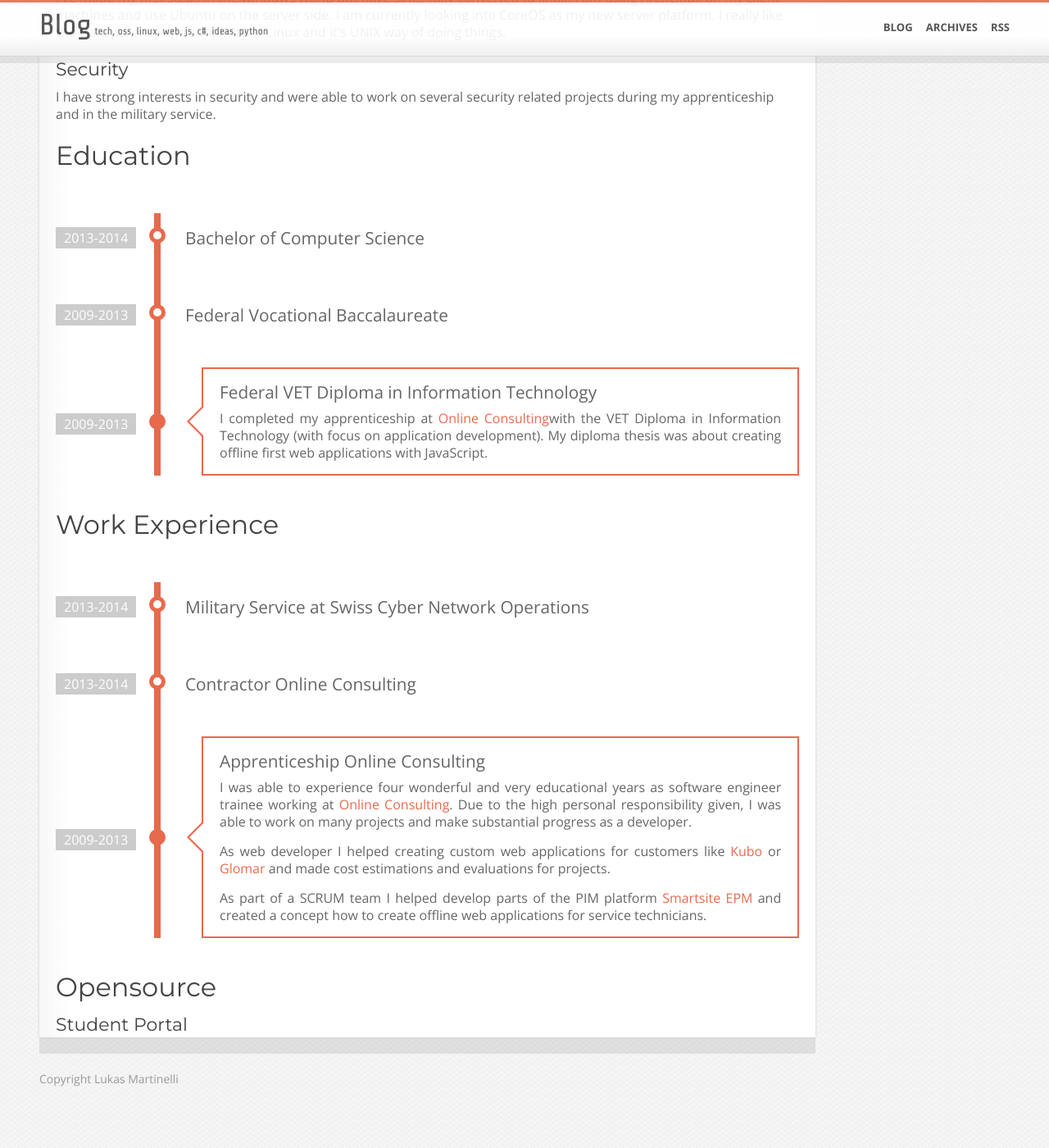
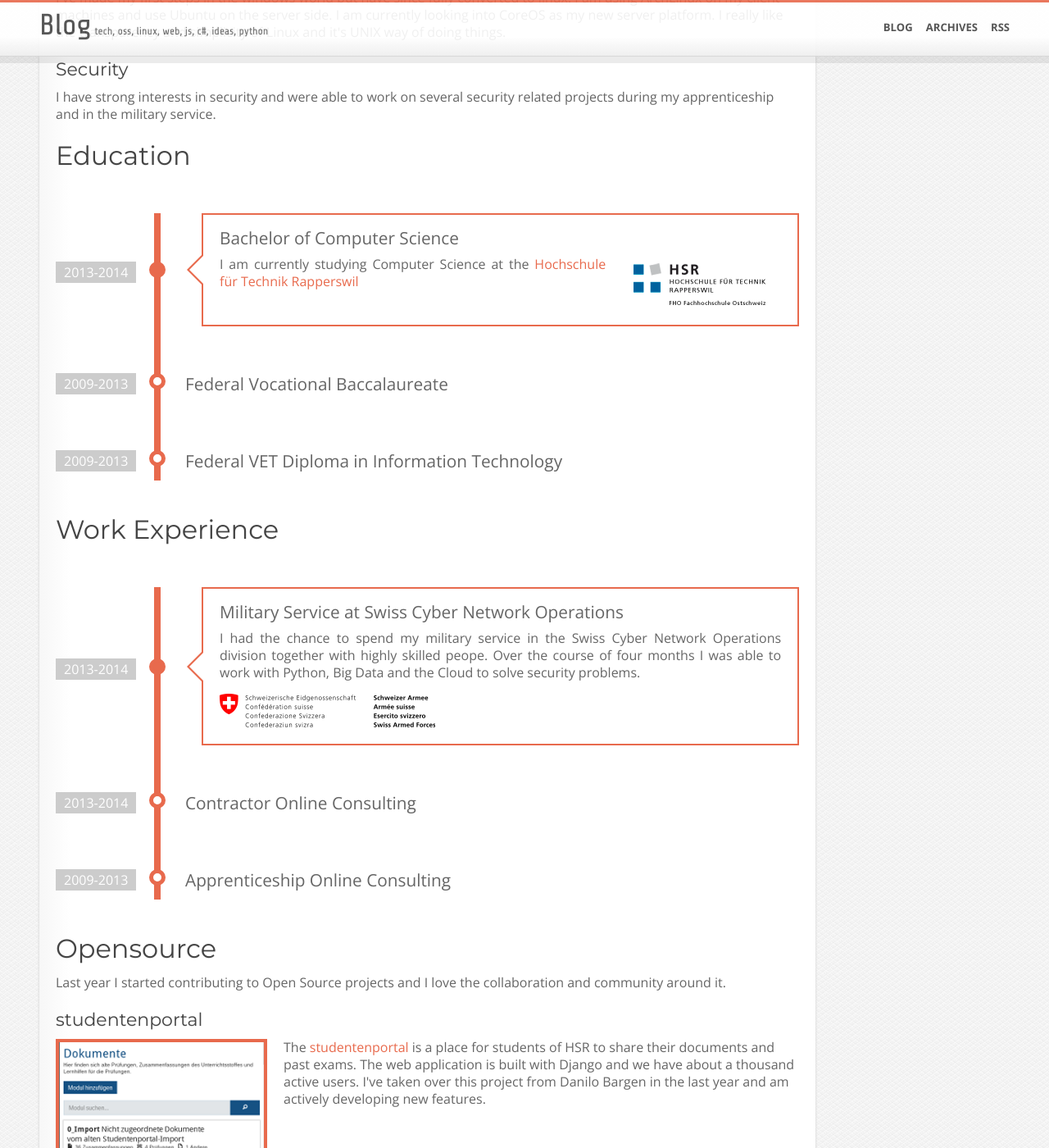
Before and after one commit to lukasmartinelli/lukasmartinelli.github.io, a Jekyll site: the page built from cv.html, in a window 1280 px wide and 1400 px high, scrolled down 1337 px. Shown: the whole window at 82% size. Built offline with Jekyll 4.4.1, drawn with Linux system fonts in a browser that asks for light colours; Markdown is read by kramdown in place of the engine named in the settings; before the commit the page ends 2680 px from its top, so only the background shows below that; some of the changed text lies outside the part shown.

Commit message:
Added information about opensource and freelancing

```diff
--- a/css/main.css
+++ b/css/main.css
@@ -529,6 +529,11 @@
   overflow: hidden;
 }
 /* line 243, ../sass/_module.scss */
+.timeline .education img {
+  float: right;
+  margin-left: 1.25em;
+}
+/* line 248, ../sass/_module.scss */
 .timeline label {
   font-size: 1.3em;
   position: absolute;
@@ -537,20 +542,20 @@
   top: 20px;
   transition: transform 0.2s linear;
 }
-/* line 252, ../sass/_module.scss */
+/* line 257, ../sass/_module.scss */
 .timeline .radio {
   display: none;
 }
-/* line 257, ../sass/_module.scss */
+/* line 262, ../sass/_module.scss */
 .timeline .radio:checked + .relative label {
   cursor: auto;
   transform: translateX(42px);
 }
-/* line 261, ../sass/_module.scss */
+/* line 266, ../sass/_module.scss */
 .timeline .radio:checked + .relative .circle {
   background: #e86a4d;
 }
-/* line 266, ../sass/_module.scss */
+/* line 271, ../sass/_module.scss */
 .timeline .radio:checked ~ .content {
   max-height: 400px;
   border-color: #e86a4d;
@@ -558,28 +563,36 @@
   transform: translateX(20px);
   transition: max-height 0.4s linear, border-color 0.5s linear, transform 0.2s linear;
 }
-/* line 272, ../sass/_module.scss */
+/* line 277, ../sass/_module.scss */
 .timeline .radio:checked ~ .content p {
   max-height: 200px;
   color: #666;
-  transition: color 0.3s linear 0.3s;
+  transition: color 0.1s linear 0.1s;
+}
+
+/* ===Image Gallery=== */
+/* line 287, ../sass/_module.scss */
+a.gallery img {
+  border: 4px solid #e86a4d;
+  margin-right: 1.25em;
+  margin-bottom: 1.25em;
 }
 
 /* ===Footer=== */
-/* line 283, ../sass/_module.scss */
+/* line 294, ../sass/_module.scss */
 footer {
   color: #999;
   font-size: 0.875em;
 }
-/* line 287, ../sass/_module.scss */
+/* line 298, ../sass/_module.scss */
 footer a {
   color: #999;
 }
-/* line 291, ../sass/_module.scss */
+/* line 302, ../sass/_module.scss */
 footer .tags {
   float: left;
 }
-/* line 292, ../sass/_module.scss */
+/* line 303, ../sass/_module.scss */
 footer .permalink {
   float: right;
 }
--- a/cv.html
+++ b/cv.html
@@ -94,6 +94,7 @@
 		    </div>
 		    <div class='content'>
 		      <p>
+              <img src="/img/hsr.gif" />
               I am currently studying Computer Science at the
               <a href="https://www.hsr.ch">Hochschule für Technik Rapperswil</a>
               </p>
@@ -108,15 +109,16 @@
 		    </div>
 		    <div class='content'>
 		      <p>
+              <img src="/img/bms.png" />
               I completed the technical FVB at
               <a href="http://www.gbssg.ch/berufsmaturitaet/bm-waehrend-der-lehre/technisch.html">GBS</a> extra occupational to my VET diploma.
-              My FVB thesis was solving the Travelling Salesman Problem with heuristic
+              My <a href="https://github.com/lukasmartinelli/tsp-idpa">FVB thesis</a> was solving the Travelling Salesman Problem with heuristic
               methods and creating a Google Maps visualization for it.
 		      </p>
 		    </div>
 		  </li>
 		  <li class='education'>
-		    <input class='radio' id="education-confederate-graduate-cs" name='educations' type='radio' checked>
+		    <input class='radio' id="education-confederate-graduate-cs" name='educations' type='radio'>
 		    <div class="relative">
 		      <label for="education-confederate-graduate-cs">Federal VET Diploma in Information Technology</label>
 		      <span class='date'>2009-2013</span>
@@ -124,6 +126,7 @@
 		    </div>
 		    <div class='content'>
 		      <p>
+              <img src="/img/fhz.png" />
               I completed my apprenticeship at <a href="">Online Consulting</a>with
               the VET Diploma in Information Technology (with focus on application
               development).
@@ -144,38 +147,44 @@
 		      <span class='circle'></span>
 		    </div>
 		    <div class='content'>
-		      <p>I had the chance to spend my military service in the Swiss Cyber
+		      <p>
+              I had the chance to spend my military service in the Swiss Cyber
               Network Operations  division together with highly skilled peope.
               Over the course of four months I was able to work with
-              Python, Big Data and the Cloud to solve security problems.</p>
+              Python, Big Data and the Cloud to solve security problems.
+              </p>
+              <p><img src="/img/swiss_military.png" /></p>
 		    </div>
 		  </li>
 		  <li class='work'>
-		    <input class='radio' id='work-ocag-freelance' name='works' type='radio' checked>
+		    <input class='radio' id='work-ocag-freelance' name='works' type='radio'>
 		    <div class="relative">
 		      <label for='work-ocag-freelance'>Contractor Online Consulting</label>
 		      <span class='date'>2013-2014</span>
 		      <span class='circle'></span>
 		    </div>
 		    <div class='content'>
-                <p>At Online Consulting I was part of the core team to develop and
+                <p>
+                At Online Consulting I was part of the core team to develop and
                 work with a custom solution for generating automated product catalogs
                 with Adobe Indesign.
                 I still work on a contract basis with Online Consulting maintaining
                 these
                 <a href="http://www.online.ch/oc/pim-ecommerce/print-kataloge-418.aspx">automated print solutions.</a>
                 </p>
+                <p><img src="/img/online.gif" /></p>
 		    </div>
 		  </li>
 		  <li class='work'>
-		    <input class='radio' id='work-ocag' name='works' type='radio' checked>
+		    <input class='radio' id='work-ocag' name='works' type='radio'>
 		    <div class="relative">
 		      <label for='work-ocag'>Apprenticeship Online Consulting</label>
 		      <span class='date'>2009-2013</span>
 		      <span class='circle'></span>
 		    </div>
 		    <div class='content'>
-                <p>I was able to experience four wonderful and very educational years
+                <p>
+                I was able to experience four wonderful and very educational years
                 as software engineer trainee working at
                 <a href="http://www.online.ch">Online Consulting</a>.
                 Due to the high personal responsibility given, I was able to
@@ -193,13 +202,47 @@
                 and created a concept how to create offline web applications
                 for service technicians.
                 </p>
+                <p><img src="/img/online.gif" /></p>
 		    </div>
 		  </li>
 		</ul>
 
 
         <h2>Opensource</h2>
+        <p>
+        Last year I started contributing to Open Source projects and I love the
+        collaboration and community around it.
+        </p>
 
-        <h3>Student Portal</h3>
+        <h3>studentenportal</h3>
+        <a class="gallery" href="http://studentenportal.ch"><img style="float:left;" src="/media/opensource/studentenportal.png"/></a>
+        <p>
+        The <a href="https://studentenportal.ch/">studentenportal</a> is a place for
+        students of HSR to share their documents and past exams.
+        The web application is built with Django and we have about a thousand
+        active users.
+        I've taken over this project from Danilo Bargen in the last year
+        and am actively developing new features.
+        </p>
+        <br clear="all"/>
+
+        <h3>Cuckoo Drive</h3>
+        <a class="gallery" href="https://github.com/lukasmartinelli/cuckoodrive"><img style="float:left;" src="/media/opensource/cuckoodrive.png"/></a>
+        <p>
+        <a href="https://github.com/lukasmartinelli/cuckoodrive">Cuckoo Drive</a> is an
+        <a href="http://lukasmartinelli.ch/idea/2014/03/11/using-the-cloud-storages-as-one-big-encrypted-disk.html">idea for an aggregated file system of public cloud storages</a> that I am developing in Python with the help of pyfilesystem.
+        </p>
+        <br clear="all"/>
+
+        <h2>Freelance Work</h2>
+        <p>
+        I've done some freelance work for friends and profit over the last couple years.
+        </p>
+        <a class="gallery" href="http://sczofingen.ch"><img src="/media/freelance/sczofingen.png"/></a>
+        <a class="gallery" href="http://youngandprecious.ch"><img src="/media/freelance/youngandprecious.png"/></a>
+        <a class="gallery" href="http://kita-chinderwelt.ch"><img src="/media/freelance/kitachinderwelt.png"/></a>
+        <a class="gallery" href="http://gruppe-giardino.ch/wahlen11/Nationalrat.htm"><img src="/media/freelance/gruppegiardino.png"/></a>
+
+
 </div>
 </article>
```
Also changed, not shown: sass/_module.scss (+12 -1 lines), img/bms.png (added), img/fhz.png (added), img/hsr.gif (added), img/online.gif (added), img/swiss_military.png (added), media/freelance/gruppegiardino.png (added), media/freelance/kitachinderwelt.png (added), media/freelance/sczofingen.png (added), media/freelance/youngandprecious.png (added), media/opensource/cuckoodrive.png (added), media/opensource/studentenportal.png (added).
